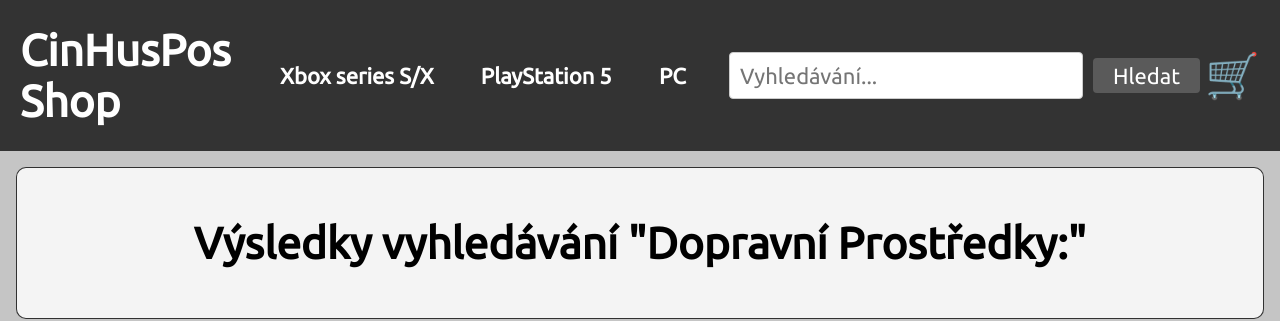
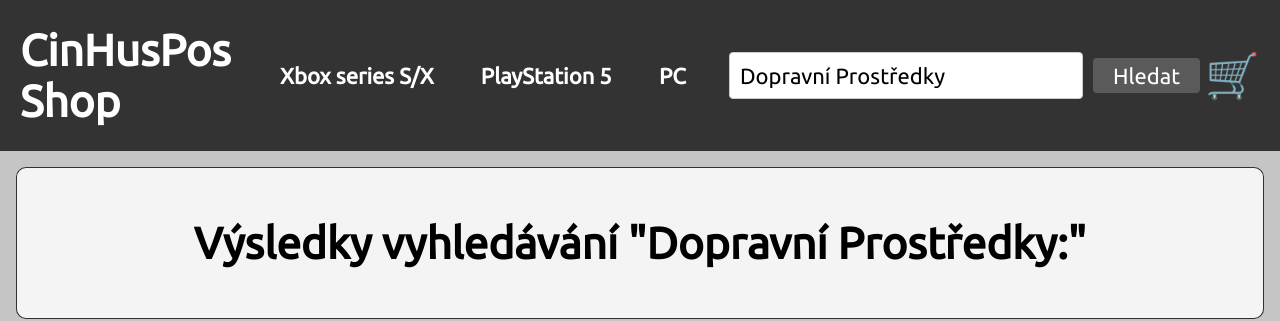
Before and after one commit to xcinda/webdesign, a plain HTML site: page vysledky.html in a window 1280 px wide. Shown: the top 321 px of the page. Drawn offline with Linux system fonts and the light colour scheme.

Commit message:
prefill query

```diff
--- a/vysledky.html
+++ b/vysledky.html
@@ -22,7 +22,7 @@
             </ul>
         </nav>
         <section class="vyhledavani menu">
-            <input type="text" placeholder="Vyhledávání...">
+            <input type="text" value="Dopravní Prostředky">
             <button onclick="location.href='vysledky.html'" type="button">Hledat</button class="tlacitko">
         </section>
         <a href="kosik.html" class="ikona menu">&#128722;</a>
```
